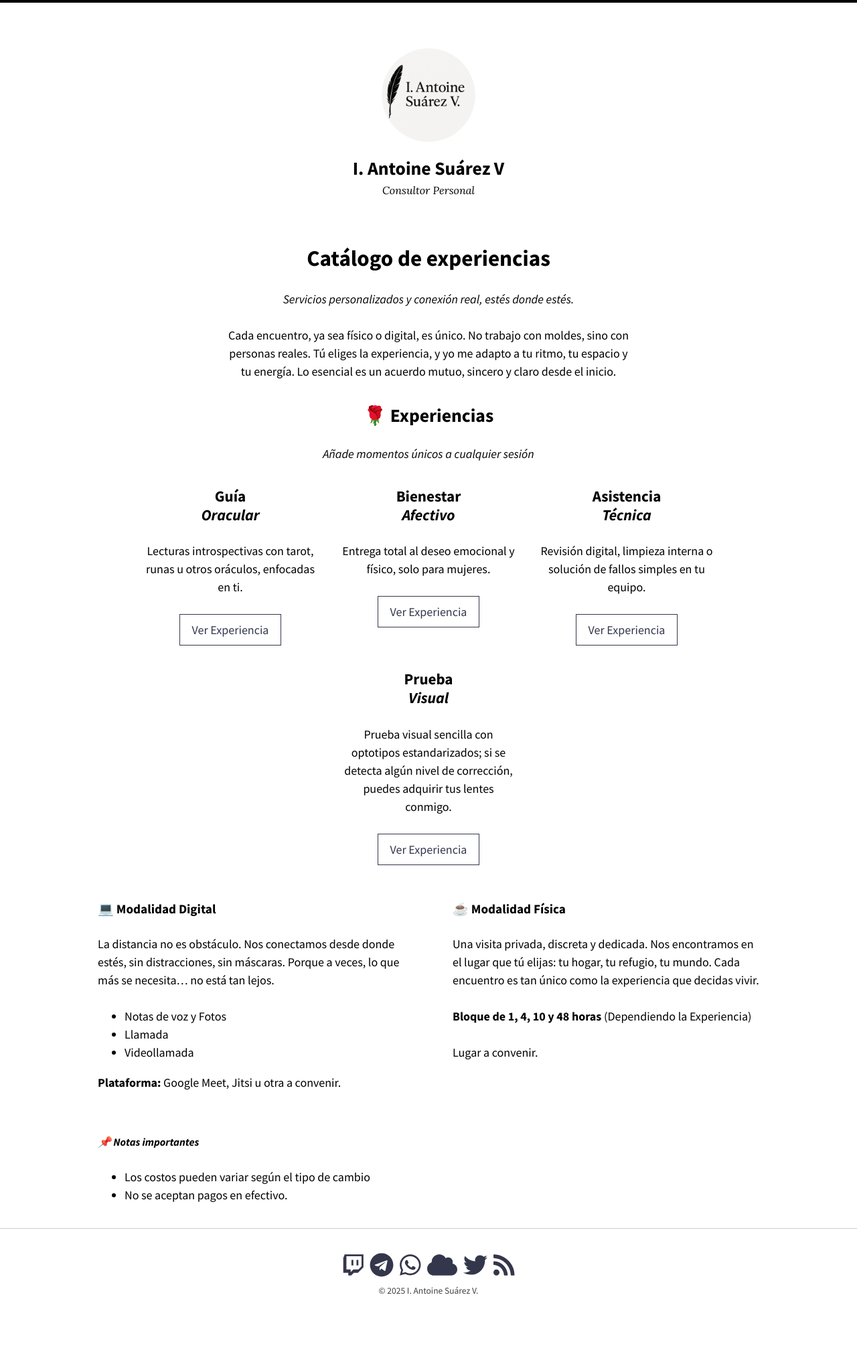
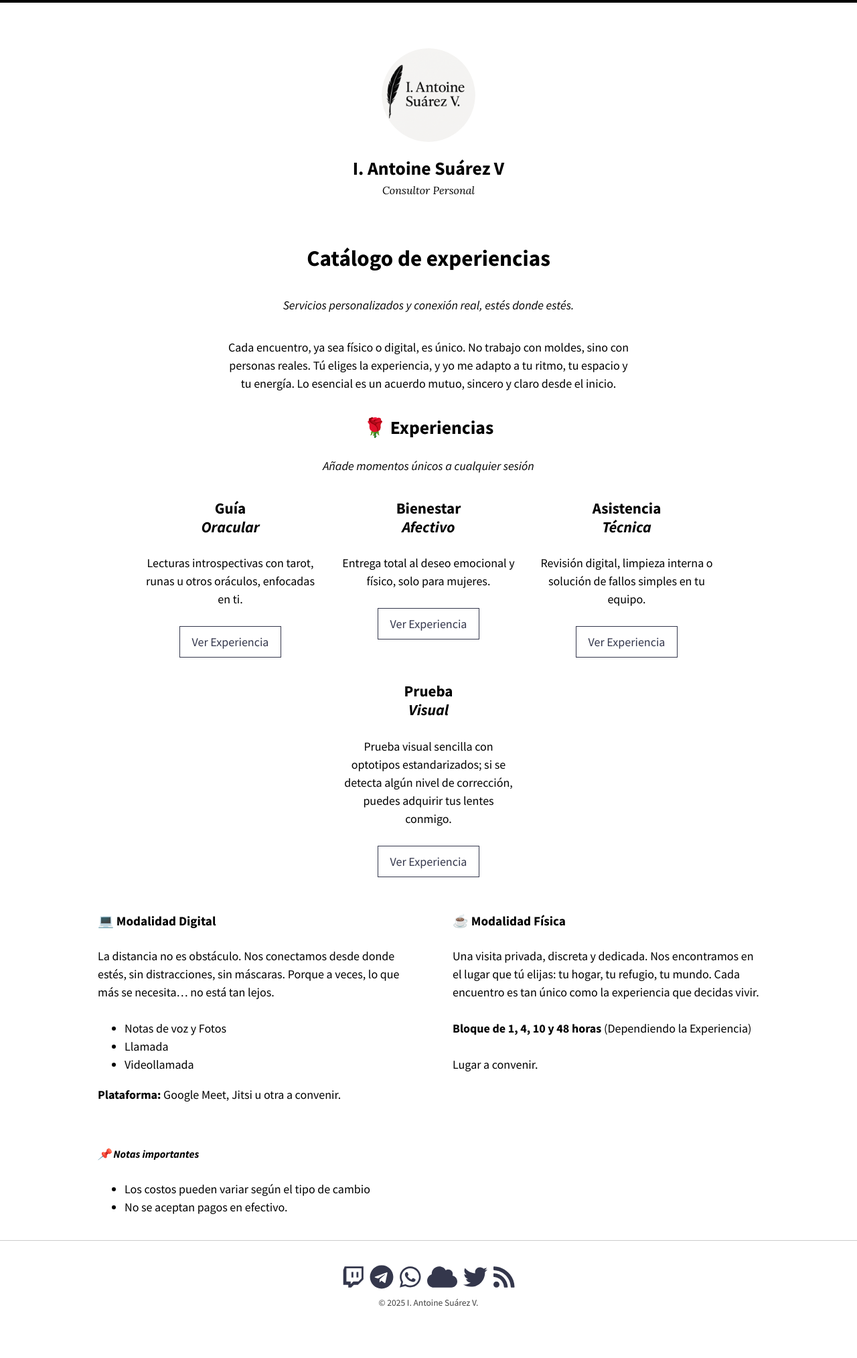
Before and after one commit to KajiiNarumi/iasuarezv, a Jekyll site: the page built from experiencias.md, in a window 1280 px wide. Shown: the whole page at 67% size. Built offline with Jekyll 4.4.1, drawn with Linux system fonts in a browser that asks for light colours; nearby versions of some CDN libraries.

Commit message:
Update experiencias.md

```diff
--- a/experiencias.md
+++ b/experiencias.md
@@ -8,17 +8,18 @@ entries_layout: list
 
 <section class="catalogo-wrapper">
   <h1 style="text-align: center;">Catálogo de experiencias</h1>
+  <div style="margin-top: 2rem;"></div>
   <p style="text-align: center; font-style: italic;">Servicios personalizados y conexión real, estés donde estés.</p>
-
+<div style="margin-top: 2rem;"></div>
   <p style="text-align: center; max-width: 600px; margin: 0 auto;">
     Cada encuentro, ya sea físico o digital, es único. No trabajo con moldes, sino con personas reales.
     Tú eliges la experiencia, y yo me adapto a tu ritmo, tu espacio y tu energía.
     Lo esencial es un acuerdo mutuo, sincero y claro desde el inicio.
   </p>
-
+<div style="margin-top: 2rem;"></div>
   <h2 style="text-align: center; margin-top: 2rem;">🌹 Experiencias</h2>
   <p style="text-align: center; font-style: italic;">Añade momentos únicos a cualquier sesión</p>
-
+<div style="margin-top: 2rem;"></div>
   <div style="display: flex; flex-wrap: wrap; justify-content: center; gap: 2rem; margin-top: 2rem;">
 
     <div style="max-width: 260px; text-align: center;">
@@ -46,7 +47,7 @@ entries_layout: list
     </div>
 
   </div>
-
+<div style="margin-top: 2rem;"></div>
   <div style="display: flex; flex-wrap: wrap; justify-content: center; gap: 4rem; margin-top: 3rem;">
 
     <div style="flex: 1 1 300px; max-width: 500px;">
```
